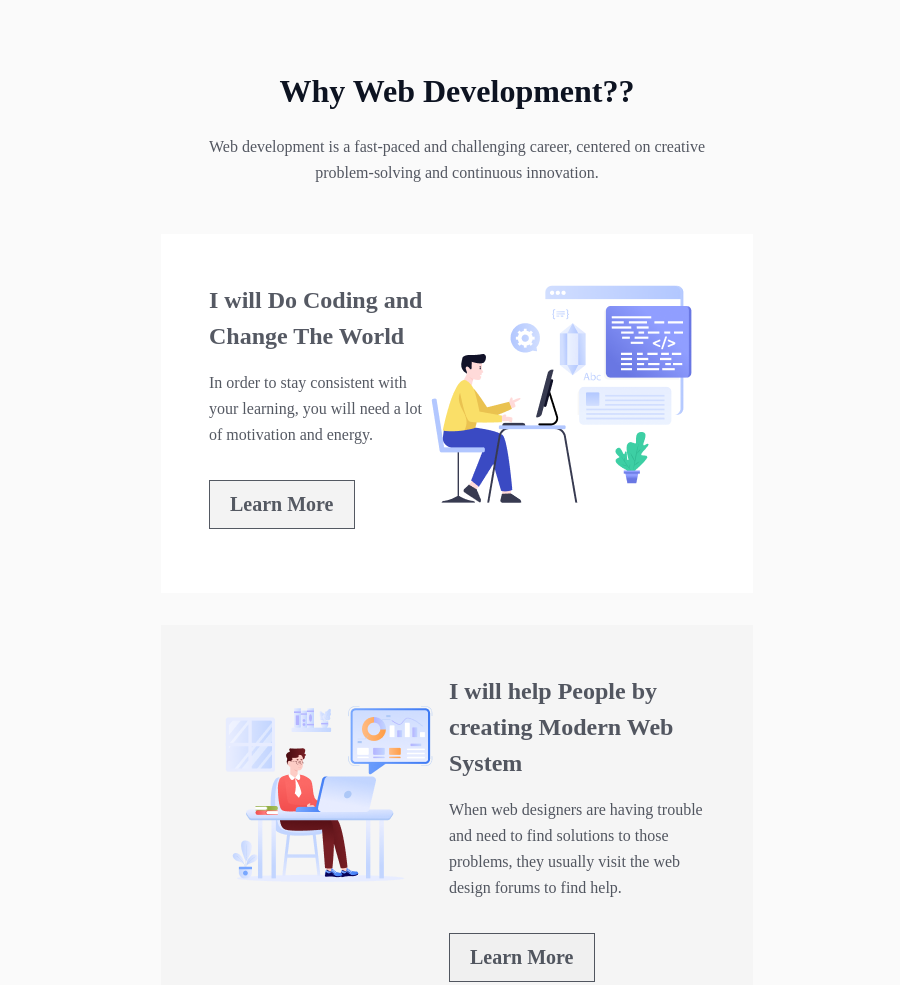
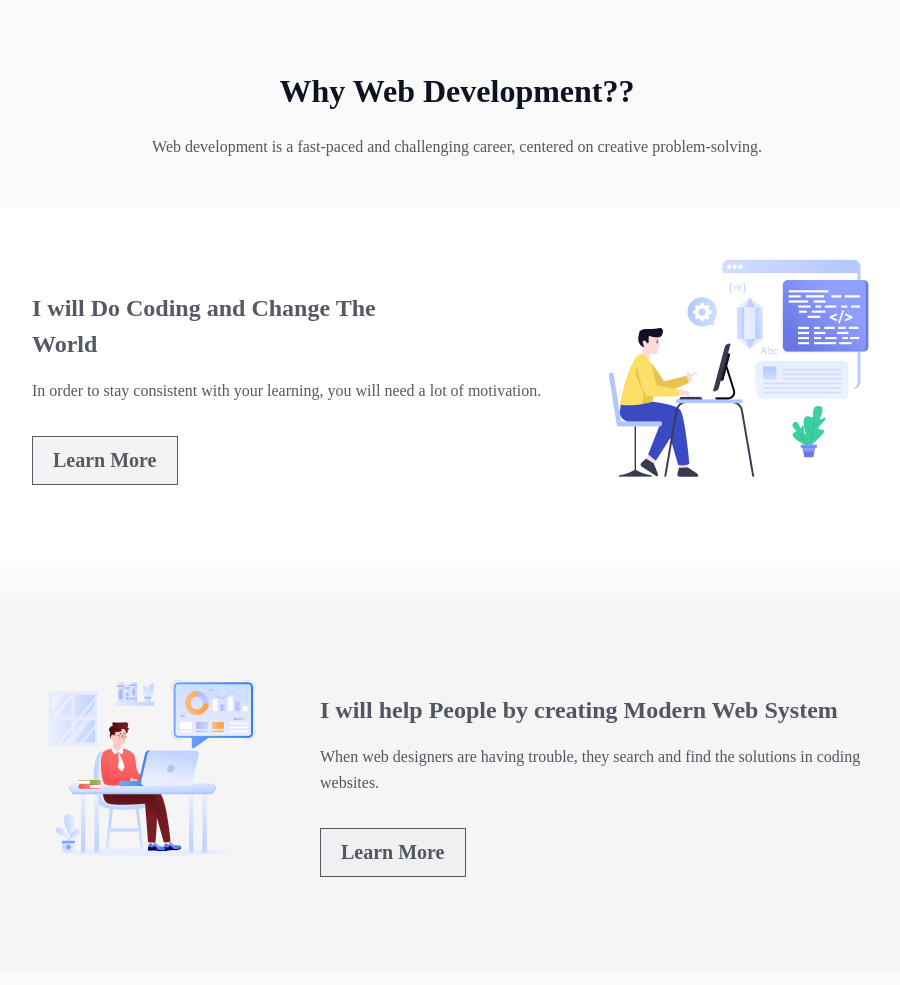
Before and after one commit to TajwarSadi0151/sadi-B10A1-Challenge-Begins, a plain HTML site: page index.html in a window 1280 px wide. Shown: the part 900-1885 px from the top of the page, without its empty margins (183-1083 px from the left). Drawn offline with Linux system fonts and the light colour scheme; a web font is replaced by a local one.

Commit message:
some adjustments

```diff
--- a/index.html
+++ b/index.html
@@ -25,7 +25,7 @@
         <img src="assets/Group.png" alt="">
       </div>
       <h1 class="title">"In the near future, I hope to become a Developer."</h1>
-      <div class="description">
+      <div class="description common-size">
         <p>No matter which field of work we want to go in, it is of great importance to learn at least
           one programming language which is Javascript.</p>
       </div>
@@ -40,17 +40,17 @@
 
       <div class="about">
         <h3 class="about-title">Why Web Development??</h3>
-        <p class="about-description">Web development is a fast-paced and challenging career, centered on creative
-          problem-solving and continuous innovation.</p>
+        <p class="common-size">Web development is a fast-paced and challenging career, centered on creative
+          problem-solving.</p>
       </div>
 
       <!-- part 2 -->
 
       <div class="card about-practice">
         <div class="practice-card">
-          <h4>I will Do Coding and Change The World</h4>
-          <p>In order to stay consistent with your learning, you will need a lot of
-            motivation and energy.</p>
+          <h4 class="c2">I will Do Coding and Change The World</h4>
+          <p class="common-size">In order to stay consistent with your learning, you will need a lot of
+            motivation.</p>
           <button class="btn-practice">Learn More</button>
         </div>
         <div class="image-card">
@@ -65,8 +65,8 @@
           <img src="assets/Group 3.png" alt="">
         </div>
         <div class="web-card">
-          <h4>I will help People by creating Modern Web System</h4>
-          <p>When web designers are having trouble and need to find solutions to those problems, they usually visit the web design forums to find help.</p>
+          <h4 class="c2">I will help People by creating Modern Web System</h4>
+          <p class="common-size">When web designers are having trouble, they search and find the solutions in coding websites.</p>
           <button class="btn-practice">Learn More</button>
         </div>
       </div>
@@ -75,8 +75,8 @@
 
       <div class="card about-practice">
         <div class="practice-card">
-          <h4>I will Do Coding and Change The World</h4>
-          <p>In order to stay consistent with your learning, you will need a lot of
+          <h4 class="c2">I will Do Coding and Change The World</h4>
+          <p class="common-size">In order to stay consistent with your learning, you will need a lot of
             motivation and energy.</p>
           <button class="btn-practice">Learn More</button>
         </div>
--- a/style/style.css
+++ b/style/style.css
@@ -26,6 +26,24 @@
   padding: 48px;
   display: flex;
   justify-content: space-between;
+  align-items: center;
+  gap: 48px;
+}
+
+.common-size {
+  color: rgb(13, 19, 33);
+  font-size: 16px;
+  font-weight: 400;
+  line-height: 26px;
+  opacity: 0.7;
+}
+
+.c2 {
+  color: rgba(13, 19, 33, 0.7);
+  font-size: 24px;
+  font-weight: 700;
+  line-height: 36px;
+  margin-bottom: 16px;
 }
 
 /* common css ends */
@@ -35,7 +53,8 @@ nav {
   display: flex;
   align-items: center;
   justify-content: space-between;
-  margin: 50px 150px;
+  margin: 50px auto;
+  max-width: 1140px;
 }
 
 .nav-title {
@@ -89,13 +108,8 @@ nav {
 
 .banner .description {
   width: 852px;
-  color: rgb(13, 19, 33);
-  font-size: 16px;
-  font-weight: 400;
-  line-height: 26px;
   text-align: center;
   margin-bottom: 32px;
-  opacity: 0.7;
 }
 
 .banner .btn {
@@ -112,12 +126,14 @@ nav {
 
 /* Banner ends */
 /* Web development part starts*/
+/* part 1 */
 
 .about-box {
+  max-width: 1140px;
   border-radius: 16px;
   background: rgba(13, 19, 33, 0.02);
-  margin: 74px 150px 90px 150px;
-  padding: 80px 97px 80px 97px;
+  padding: 80px 0px;
+  margin: 74px auto 90px auto;
 }
 
 .about {
@@ -133,40 +149,30 @@ nav {
   padding-bottom: 24px;
 }
 
-.about-description {
-  color: rgb(13, 19, 33);
-  font-size: 16px;
-  font-weight: 400;
-  line-height: 26px;
+.about p {
   text-align: center;
-  opacity: 0.7;
 }
+
+/* part 2 */
 
 .about-practice {
   background-color: white;
 }
 
 .practice-card h4 {
-  color: rgba(13, 19, 33, 0.7);
-  font-size: 24px;
-  font-weight: 700;
-  line-height: 36px;
-  margin-bottom: 16px;
+  max-width: 390px;
 }
 
 .practice-card p {
-  color: rgb(13, 19, 33);
-  font-size: 16px;
-  font-weight: 400;
-  line-height: 26px;
   text-align: left;
-  opacity: 0.7;
   margin-bottom: 32px;
 }
 
 .image-card {
   margin-bottom: 19px;
 }
+
+/* part 3 */
 
 .modern-card {
   background: rgba(13, 19, 33, 0.02);
@@ -177,21 +183,11 @@ nav {
 }
 
 .web-card h4 {
-  color: rgba(13, 19, 33, 0.7);
-  font-size: 24px;
-  font-weight: 700;
-  line-height: 36px;
   text-align: left;
-  margin-bottom: 16px;
 }
 
 .web-card p {
-  color: rgb(13, 19, 33);
-  font-size: 16px;
-  font-weight: 400;
-  line-height: 26px;
   text-align: left;
-  opacity: 0.7;
   margin-bottom: 32px;
 }
 
```
